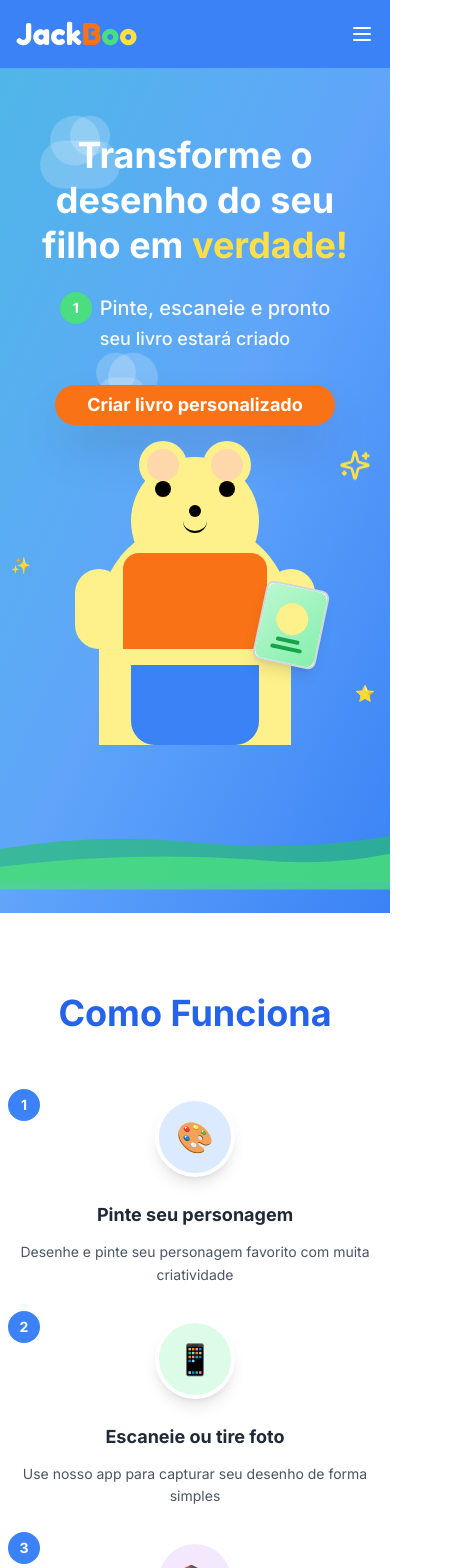
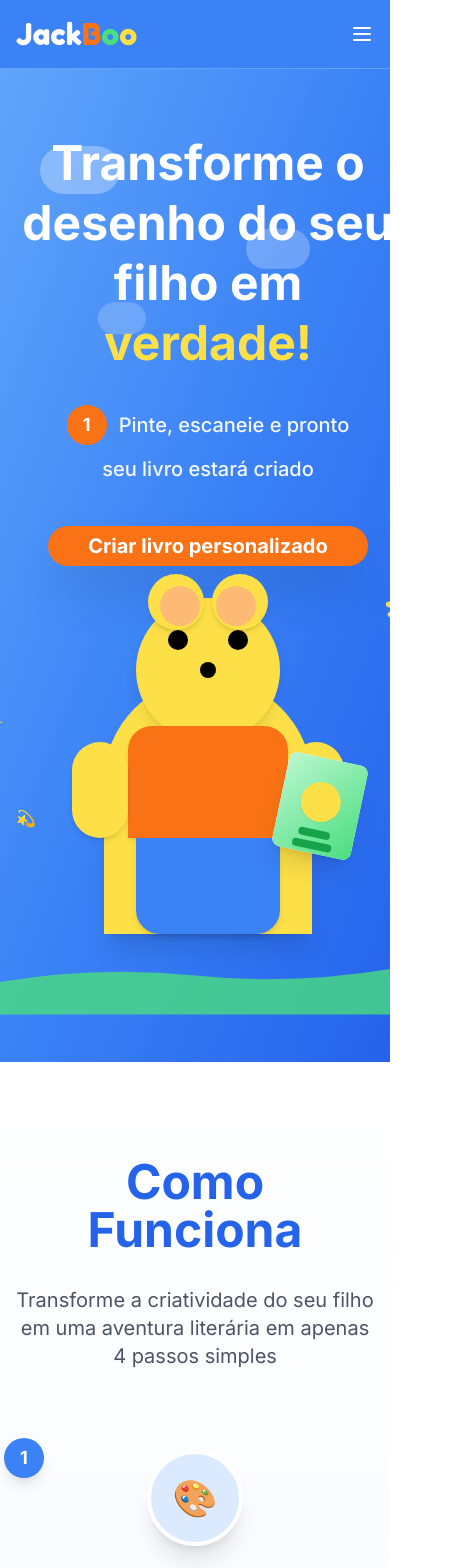
Before and after one commit to robsonmmfata/conto-de-cores-fantasias, a React (Vite) app: page / in a window 390 px wide. Shown: the top 1568 px of the page, 461 px wide, since content can reach past the window. Built offline with nearby package versions, Linux system fonts and the light colour scheme.

Commit message:
Refactor: Match Figma design
Update the site's layout to match the design from Figma, ensuring the user and admin dashboards remain functional.

```diff
--- a/src/components/Gallery.tsx
+++ b/src/components/Gallery.tsx
@@ -7,62 +7,65 @@ const Gallery = () => {
     {
       title: "AVENTURA DA SOFIA",
       image: "🐥",
-      bgColor: "bg-yellow-100",
+      bgColor: "bg-gradient-to-br from-yellow-200 to-yellow-300",
       likes: 3460,
       color: "text-orange-600"
     },
     {
       title: "O ROBÔ",
       image: "🤖",
-      bgColor: "bg-blue-100",
+      bgColor: "bg-gradient-to-br from-blue-200 to-blue-300",
       likes: 3460,
       color: "text-blue-600"
     },
     {
       title: "O MONSTRO AZUL",
       image: "👾",
-      bgColor: "bg-cyan-100",
+      bgColor: "bg-gradient-to-br from-cyan-200 to-cyan-300",
       likes: 3460,
       color: "text-cyan-600"
     }
   ];
 
   return (
-    <section id="galeria" className="py-20 bg-yellow-200">
+    <section id="galeria" className="py-24 bg-gradient-to-b from-yellow-100 to-yellow-200">
       <div className="container mx-auto px-4">
-        <div className="text-center mb-12">
-          <div className="flex items-center justify-between mb-8">
-            <h2 className="text-3xl md:text-4xl font-bold text-blue-600">
+        <div className="text-center mb-16">
+          <div className="flex flex-col md:flex-row items-center justify-between mb-12">
+            <h2 className="text-4xl md:text-5xl font-bold text-blue-600 mb-4 md:mb-0">
               Lojinha dos Amigos
             </h2>
-            <button className="bg-blue-500 hover:bg-blue-600 text-white px-6 py-2 rounded-full font-semibold">
+            <button className="bg-blue-500 hover:bg-blue-600 text-white px-8 py-3 rounded-full font-semibold text-lg shadow-lg transition-all duration-300 hover:shadow-xl">
               Mais votados
             </button>
           </div>
         </div>
 
-        <div className="grid md:grid-cols-3 gap-8 max-w-4xl mx-auto">
+        <div className="grid md:grid-cols-3 gap-10 max-w-5xl mx-auto">
           {examples.map((example, index) => (
             <Card
               key={index}
-              className="group hover:shadow-xl transition-all duration-300 transform hover:-translate-y-2 border-0 shadow-lg overflow-hidden bg-white"
+              className="group hover:shadow-2xl transition-all duration-500 transform hover:-translate-y-4 border-0 shadow-xl overflow-hidden bg-white rounded-3xl"
             >
               <CardContent className="p-0">
-                <div className={`${example.bgColor} p-8 text-center`}>
-                  <div className="text-6xl mb-4">{example.image}</div>
+                <div className={`${example.bgColor} p-12 text-center relative overflow-hidden`}>
+                  <div className="text-8xl mb-6 transform group-hover:scale-110 transition-transform duration-300">{example.image}</div>
+                  {/* Decorative circles */}
+                  <div className="absolute top-4 right-4 w-6 h-6 bg-white/30 rounded-full"></div>
+                  <div className="absolute bottom-4 left-4 w-4 h-4 bg-white/20 rounded-full"></div>
                 </div>
 
-                <div className="p-4 text-center">
-                  <h3 className={`text-lg font-bold ${example.color} mb-3`}>
+                <div className="p-6 text-center">
+                  <h3 className={`text-xl font-bold ${example.color} mb-6`}>
                     {example.title}
                   </h3>
 
                   <div className="flex items-center justify-between">
-                    <div className="flex items-center">
-                      <Heart size={16} className="text-red-500 fill-current mr-1" />
-                      <span className="text-sm font-semibold">{example.likes}</span>
+                    <div className="flex items-center bg-red-50 px-3 py-2 rounded-full">
+                      <Heart size={18} className="text-red-500 fill-current mr-2" />
+                      <span className="text-sm font-bold text-gray-700">{example.likes.toLocaleString()}</span>
                     </div>
-                    <button className="bg-orange-500 hover:bg-orange-600 text-white px-4 py-1 rounded-full text-sm font-semibold">
+                    <button className="bg-orange-500 hover:bg-orange-600 text-white px-6 py-2 rounded-full text-sm font-bold transition-all duration-300 transform hover:scale-105 shadow-lg">
                       Ver livro
                     </button>
                   </div>
--- a/src/components/Hero.tsx
+++ b/src/components/Hero.tsx
@@ -4,111 +4,110 @@ import { BookOpen, Sparkles } from "lucide-react";
 
 const Hero = () => {
   return (
-    <section id="home" className="min-h-screen bg-gradient-to-br from-sky-blue via-blue-400 to-blue-500 relative overflow-hidden">
+    <section id="home" className="min-h-screen bg-gradient-to-br from-blue-400 via-blue-500 to-blue-600 relative overflow-hidden">
       {/* Background Elements */}
       <div className="absolute inset-0">
         {/* Floating clouds */}
-        <div className="absolute top-20 left-10 w-20 h-12 bg-white/20 cloud-shape animate-float"></div>
-        <div className="absolute top-40 right-20 w-16 h-10 bg-white/20 cloud-shape animate-float" style={{animationDelay: '1s'}}></div>
-        <div className="absolute top-60 left-1/4 w-12 h-8 bg-white/20 cloud-shape animate-float" style={{animationDelay: '2s'}}></div>
+        <div className="absolute top-20 left-10 w-20 h-12 bg-white/30 rounded-full animate-float"></div>
+        <div className="absolute top-40 right-20 w-16 h-10 bg-white/25 rounded-full animate-float" style={{animationDelay: '1s'}}></div>
+        <div className="absolute top-60 left-1/4 w-12 h-8 bg-white/20 rounded-full animate-float" style={{animationDelay: '2s'}}></div>
 
-        {/* Decorative hills */}
+        {/* Decorative hills in bottom */}
         <div className="absolute bottom-0 left-0 w-full">
-          <svg viewBox="0 0 1200 200" className="w-full h-32 text-green-500/60">
+          <svg viewBox="0 0 1200 200" className="w-full h-40 text-green-400/80">
             <path d="M0,200 L0,100 Q300,50 600,80 Q900,110 1200,60 L1200,200 Z" fill="currentColor"/>
-          </svg>
-        </div>
-        <div className="absolute bottom-0 left-0 w-full">
-          <svg viewBox="0 0 1200 150" className="w-full h-24 text-green-400/80">
-            <path d="M0,150 L0,80 Q400,30 800,60 Q1000,80 1200,40 L1200,150 Z" fill="currentColor"/>
           </svg>
         </div>
       </div>
 
       <div className="container mx-auto px-4 py-16 relative z-10">
-        <div className="grid lg:grid-cols-2 gap-12 items-center min-h-[70vh]">
+        <div className="grid lg:grid-cols-2 gap-12 items-center min-h-[80vh]">
           {/* Left Content */}
           <div className="text-center lg:text-left">
-            <h1 className="text-4xl md:text-5xl lg:text-6xl font-bold text-white mb-6 leading-tight">
+            <h1 className="text-5xl md:text-6xl lg:text-7xl font-bold text-white mb-8 leading-tight">
               Transforme o desenho do seu filho em{" "}
               <span className="text-yellow-300">verdade!</span>
             </h1>
 
-            <p className="text-xl md:text-2xl text-white/95 mb-8 font-medium">
-              <span className="inline-flex items-center gap-2">
-                <span className="w-8 h-8 bg-green-400 rounded-full flex items-center justify-center text-white font-bold text-sm">1</span>
-                Pinte, escaneie e pronto
+            <p className="text-xl md:text-2xl text-white/95 mb-10 font-medium leading-relaxed">
+              <span className="inline-flex items-center gap-3 mb-2">
+                <span className="w-10 h-10 bg-orange-500 rounded-full flex items-center justify-center text-white font-bold text-lg">1</span>
+                <span>Pinte, escaneie e pronto</span>
               </span>
               <br />
-              <span className="text-lg">seu livro estará criado</span>
+              <span className="text-xl ml-13">seu livro estará criado</span>
             </p>
 
             <Button
-              className="bg-orange-500 hover:bg-orange-600 text-white px-8 py-4 text-lg rounded-full font-bold shadow-2xl hover:shadow-3xl transition-all duration-300 transform hover:scale-105"
+              className="bg-orange-500 hover:bg-orange-600 text-white px-10 py-5 text-xl rounded-full font-bold shadow-2xl hover:shadow-3xl transition-all duration-300 transform hover:scale-105"
               onClick={() => document.getElementById('criar-livro')?.scrollIntoView({ behavior: 'smooth' })}
             >
               Criar livro personalizado
             </Button>
           </div>
 
-          {/* Right Content - Character with Book */}
+          {/* Right Content - Simplified Character */}
           <div className="flex justify-center lg:justify-end relative">
             <div className="relative">
-              {/* Main Character - Teddy Bear with Book */}
-              <div className="w-80 h-80 md:w-96 md:h-96 relative">
-                {/* Bear Body */}
+              {/* Simplified Character - More cartoon-like */}
+              <div className="w-96 h-96 relative">
+                {/* Main Bear Character */}
                 <div className="absolute inset-0 flex items-center justify-center">
-                  <div className="w-48 h-56 bg-yellow-200 rounded-t-full rounded-b-3xl relative">
+                  {/* Bear Body */}
+                  <div className="w-52 h-64 bg-yellow-300 rounded-t-full rounded-b-3xl relative shadow-xl">
                     {/* Bear Head */}
-                    <div className="absolute -top-16 left-1/2 transform -translate-x-1/2 w-32 h-32 bg-yellow-200 rounded-full">
+                    <div className="absolute -top-20 left-1/2 transform -translate-x-1/2 w-36 h-36 bg-yellow-300 rounded-full shadow-lg">
                       {/* Ears */}
-                      <div className="absolute -top-4 left-2 w-12 h-12 bg-yellow-200 rounded-full"></div>
-                      <div className="absolute -top-4 right-2 w-12 h-12 bg-yellow-200 rounded-full"></div>
-                      <div className="absolute -top-2 left-4 w-8 h-8 bg-orange-200 rounded-full"></div>
-                      <div className="absolute -top-2 right-4 w-8 h-8 bg-orange-200 rounded-full"></div>
+                      <div className="absolute -top-6 left-3 w-14 h-14 bg-yellow-300 rounded-full shadow-md"></div>
+                      <div className="absolute -top-6 right-3 w-14 h-14 bg-yellow-300 rounded-full shadow-md"></div>
+                      <div className="absolute -top-3 left-6 w-10 h-10 bg-orange-300 rounded-full"></div>
+                      <div className="absolute -top-3 right-6 w-10 h-10 bg-orange-300 rounded-full"></div>
 
                       {/* Eyes */}
-                      <div className="absolute top-6 left-6 w-4 h-4 bg-black rounded-full"></div>
-                      <div className="absolute top-6 right-6 w-4 h-4 bg-black rounded-full"></div>
+                      <div className="absolute top-8 left-8 w-5 h-5 bg-black rounded-full"></div>
+                      <div className="absolute top-8 right-8 w-5 h-5 bg-black rounded-full"></div>
 
                       {/* Nose */}
-                      <div className="absolute top-12 left-1/2 transform -translate-x-1/2 w-3 h-3 bg-black rounded-full"></div>
+                      <div className="absolute top-16 left-1/2 transform -translate-x-1/2 w-4 h-4 bg-black rounded-full"></div>
 
                       {/* Mouth */}
-                      <div className="absolute top-16 left-1/2 transform -translate-x-1/2 w-6 h-3 border-b-2 border-black rounded-b-full"></div>
+                      <div className="absolute top-20 left-1/2 transform -translate-x-1/2 w-8 h-4 border-b-3 border-black rounded-b-full"></div>
                     </div>
 
                     {/* Orange Shirt */}
-                    <div className="absolute top-8 left-1/2 transform -translate-x-1/2 w-36 h-24 bg-orange-500 rounded-t-2xl"></div>
+                    <div className="absolute top-12 left-1/2 transform -translate-x-1/2 w-40 h-28 bg-orange-500 rounded-t-3xl shadow-md"></div>
 
                     {/* Blue Pants */}
-                    <div className="absolute bottom-0 left-1/2 transform -translate-x-1/2 w-32 h-20 bg-blue-500 rounded-b-3xl"></div>
+                    <div className="absolute bottom-0 left-1/2 transform -translate-x-1/2 w-36 h-24 bg-blue-500 rounded-b-3xl shadow-md"></div>
 
                     {/* Arms */}
-                    <div className="absolute top-12 -left-6 w-12 h-20 bg-yellow-200 rounded-full"></div>
-                    <div className="absolute top-12 -right-6 w-12 h-20 bg-yellow-200 rounded-full"></div>
+                    <div className="absolute top-16 -left-8 w-14 h-24 bg-yellow-300 rounded-full shadow-md"></div>
+                    <div className="absolute top-16 -right-8 w-14 h-24 bg-yellow-300 rounded-full shadow-md"></div>
 
-                    {/* Book in hand */}
-                    <div className="absolute top-16 -right-8 w-16 h-20 bg-white border-2 border-gray-300 rounded-lg shadow-lg transform rotate-12">
-                      <div className="w-full h-full bg-gradient-to-br from-green-200 to-green-300 rounded-lg p-2">
-                        <div className="w-8 h-8 bg-yellow-200 rounded-full mx-auto mt-2"></div>
-                        <div className="w-6 h-1 bg-green-600 mx-auto mt-1 rounded"></div>
-                        <div className="w-8 h-1 bg-green-600 mx-auto mt-1 rounded"></div>
+                    {/* Book in right hand */}
+                    <div className="absolute top-20 -right-12 w-20 h-24 bg-white border-3 border-gray-400 rounded-lg shadow-xl transform rotate-12">
+                      <div className="w-full h-full bg-gradient-to-br from-green-200 to-green-400 rounded-lg p-3">
+                        <div className="w-10 h-10 bg-yellow-300 rounded-full mx-auto mt-3 shadow-sm"></div>
+                        <div className="w-8 h-2 bg-green-600 mx-auto mt-2 rounded-full"></div>
+                        <div className="w-10 h-2 bg-green-600 mx-auto mt-1 rounded-full"></div>
                       </div>
                     </div>
                   </div>
                 </div>
               </div>
 
-              {/* Decorative sparkles */}
-              <div className="absolute -top-4 -right-4">
-                <Sparkles className="text-yellow-300 animate-bounce-gentle" size={32} />
+              {/* Enhanced sparkles */}
+              <div className="absolute -top-6 -right-6">
+                <Sparkles className="text-yellow-300 animate-bounce-gentle" size={40} />
               </div>
-              <div className="absolute top-1/4 -left-6">
-                <div className="w-6 h-6 text-yellow-300">✨</div>
+              <div className="absolute top-1/4 -left-8">
+                <div className="w-8 h-8 text-yellow-300 animate-pulse">✨</div>
               </div>
-              <div className="absolute bottom-1/4 -right-8">
-                <div className="w-8 h-8 text-yellow-300">⭐</div>
+              <div className="absolute bottom-1/4 -right-10">
+                <div className="w-10 h-10 text-yellow-300 animate-bounce-gentle" style={{animationDelay: '0.5s'}}>⭐</div>
+              </div>
+              <div className="absolute top-1/2 left-0">
+                <div className="w-6 h-6 text-yellow-300 animate-pulse" style={{animationDelay: '1s'}}>💫</div>
               </div>
             </div>
           </div>
--- a/src/components/HowItWorks.tsx
+++ b/src/components/HowItWorks.tsx
@@ -1,6 +1,5 @@
 
 import { Card, CardContent } from "@/components/ui/card";
-import { Palette, Scan, BookOpen, Star } from "lucide-react";
 
 const HowItWorks = () => {
   const steps = [
@@ -8,62 +7,69 @@ const HowItWorks = () => {
       icon: "🎨",
       title: "Pinte seu personagem",
       description: "Desenhe e pinte seu personagem favorito com muita criatividade",
-      bgColor: "bg-blue-100"
+      bgColor: "bg-blue-100",
+      stepColor: "bg-blue-500"
     },
     {
       icon: "📱",
       title: "Escaneie ou tire foto",
       description: "Use nosso app para capturar seu desenho de forma simples",
-      bgColor: "bg-green-100"
+      bgColor: "bg-green-100",
+      stepColor: "bg-green-500"
     },
     {
       icon: "📚",
       title: "Gere seu livro",
       description: "Nossa IA cria uma história incrível com seu personagem",
-      bgColor: "bg-purple-100"
+      bgColor: "bg-purple-100",
+      stepColor: "bg-purple-500"
     },
     {
       icon: "⭐",
       title: "Vote e compartilha",
       description: "Compartilhe sua criação e vote nos livros dos amigos",
-      bgColor: "bg-yellow-100"
+      bgColor: "bg-yellow-100",
+      stepColor: "bg-yellow-500"
     }
   ];
 
   return (
-    <section id="como-funciona" className="py-20 bg-white">
+    <section id="como-funciona" className="py-24 bg-gradient-to-b from-white to-blue-50">
       <div className="container mx-auto px-4">
-        <div className="text-center mb-16">
-          <h2 className="text-4xl md:text-5xl font-bold text-blue-600 mb-6">
+        <div className="text-center mb-20">
+          <h2 className="text-5xl md:text-6xl font-bold text-blue-600 mb-8">
             Como Funciona
           </h2>
+          <p className="text-xl text-gray-600 max-w-3xl mx-auto">
+            Transforme a criatividade do seu filho em uma aventura literária em apenas 4 passos simples
+          </p>
         </div>
 
-        <div className="grid md:grid-cols-2 lg:grid-cols-4 gap-8">
+        <div className="grid md:grid-cols-2 lg:grid-cols-4 gap-8 mb-16">
           {steps.map((step, index) => (
-            <div key={index} className="text-center">
-              {/* Step Number */}
-              <div className="relative mb-6">
-                <div className={`w-20 h-20 ${step.bgColor} rounded-full flex items-center justify-center mx-auto border-4 border-white shadow-lg`}>
-                  <div className="text-3xl">{step.icon}</div>
+            <div key={index} className="text-center group">
+              {/* Step Number and Icon */}
+              <div className="relative mb-8">
+                <div className={`w-24 h-24 ${step.bgColor} rounded-full flex items-center justify-center mx-auto border-4 border-white shadow-xl group-hover:shadow-2xl transition-all duration-300 group-hover:scale-110`}>
+                  <div className="text-4xl">{step.icon}</div>
                 </div>
-                <div className="absolute -top-2 -left-2 w-8 h-8 bg-blue-500 text-white rounded-full flex items-center justify-center font-bold text-sm">
+                <div className={`absolute -top-3 -left-3 w-10 h-10 ${step.stepColor} text-white rounded-full flex items-center justify-center font-bold text-lg shadow-lg`}>
                   {index + 1}
                 </div>
               </div>
 
-              <h3 className="text-lg font-bold text-gray-800 mb-3">
+              <h3 className="text-xl font-bold text-gray-800 mb-4">
                 {step.title}
               </h3>
-              <p className="text-gray-600 text-sm leading-relaxed">
+              <p className="text-gray-600 leading-relaxed">
                 {step.description}
               </p>
             </div>
           ))}
         </div>
 
-        <div className="text-center mt-12">
-          <button className="bg-orange-500 hover:bg-orange-600 text-white px-8 py-3 rounded-full font-bold text-lg shadow-lg transition-all duration-300 transform hover:scale-105">
+        <div className="text-center">
+          <button className="bg-orange-500 hover:bg-orange-600 text-white px-12 py-4 rounded-full font-bold text-xl shadow-xl transition-all duration-300 transform hover:scale-105 hover:shadow-2xl">
             Ver exemplos de livros
           </button>
         </div>
--- a/src/index.css
+++ b/src/index.css
@@ -94,7 +94,7 @@
 }
 
 .gradient-bg {
-  background: linear-gradient(135deg, #50B7E8 0%, #87CEEB 100%);
+  background: linear-gradient(135deg, #3B82F6 0%, #1E40AF 100%);
 }
 
 .cloud-shape {
@@ -123,3 +123,30 @@
   background: inherit;
   border-radius: 50%;
 }
+
+/* Enhanced animations for better visual appeal */
+@keyframes float {
+  0%, 100% {
+    transform: translateY(0px);
+  }
+  50% {
+    transform: translateY(-20px);
+  }
+}
+
+@keyframes bounce-gentle {
+  0%, 100% {
+    transform: translateY(0);
+  }
+  50% {
+    transform: translateY(-10px);
+  }
+}
+
+.animate-float {
+  animation: float 6s ease-in-out infinite;
+}
+
+.animate-bounce-gentle {
+  animation: bounce-gentle 3s ease-in-out infinite;
+}
```
Also changed, not shown: src/components/CreateBook.tsx (+48 -31 lines), src/components/Footer.tsx (+70 -18 lines), src/components/Testimonials.tsx (+28 -22 lines).
